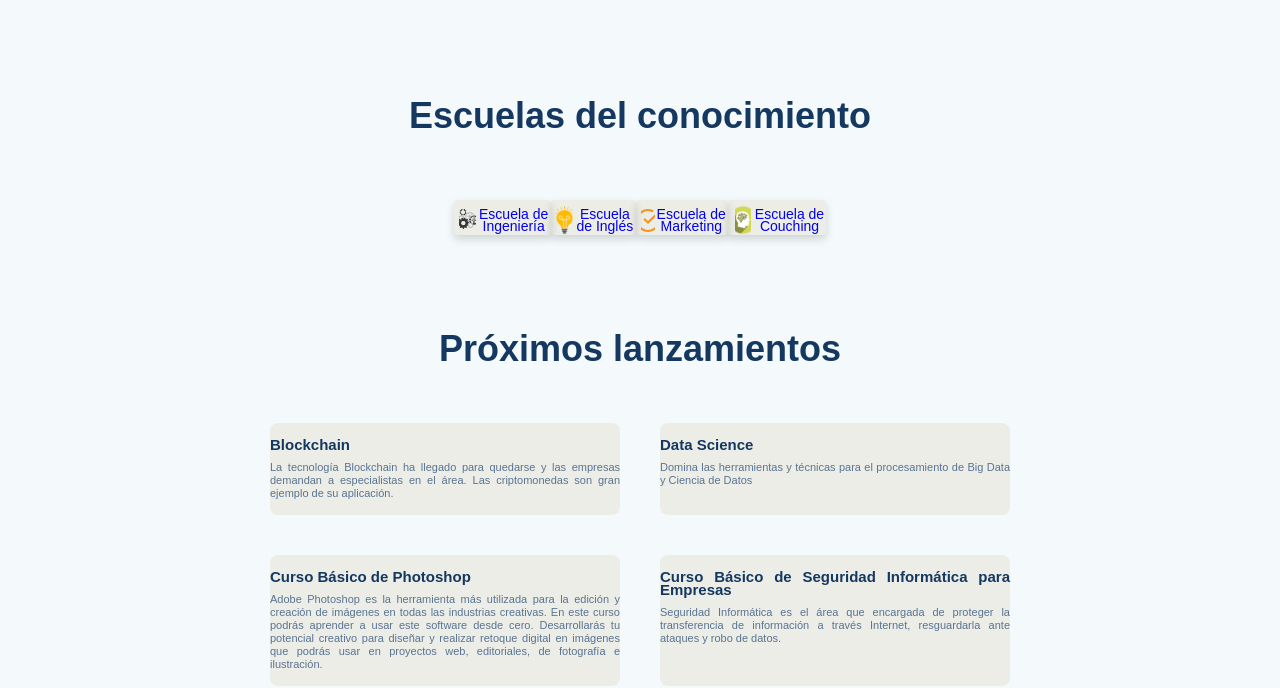
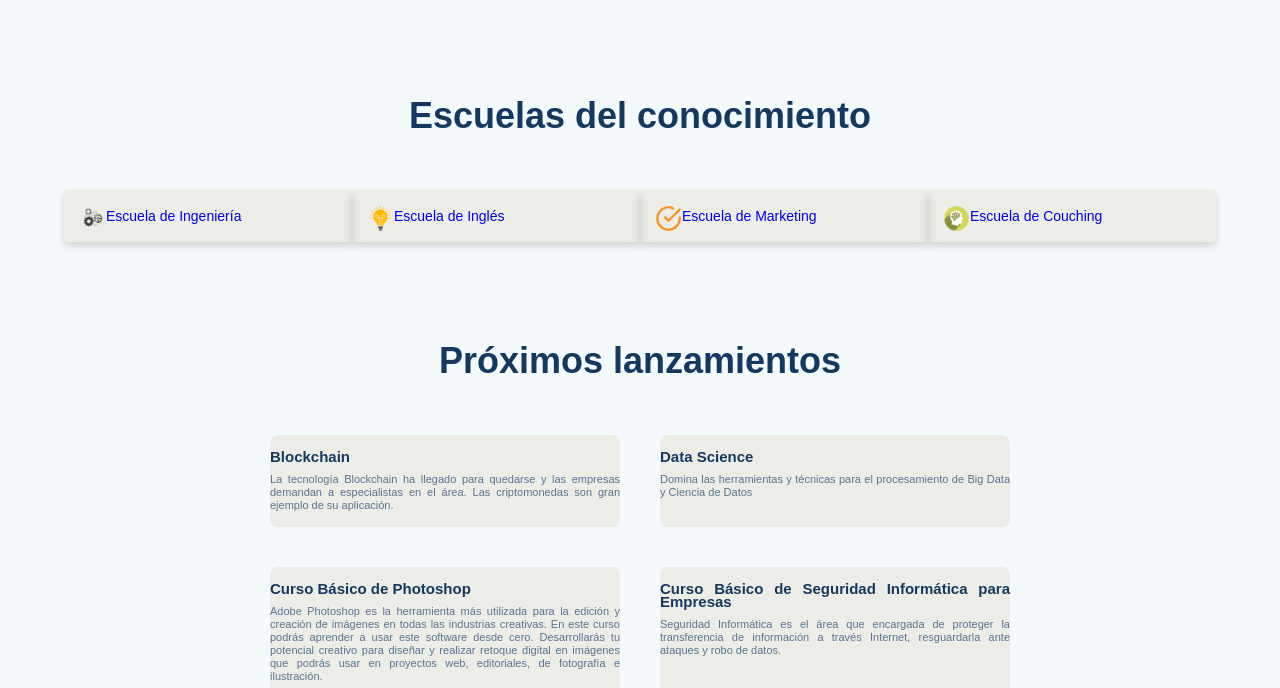
Before and after one commit to JenniferAS26/JenniferAS26.github.io, a plain HTML site: page profile.html in a window 1280 px wide. Shown: the part 1441-2129 px from the top of the page. Drawn offline with Linux system fonts and the light colour scheme.

Commit message:
Correcciones de estilos

```diff
--- a/css/stylesProfile.css
+++ b/css/stylesProfile.css
@@ -404,21 +404,21 @@ main .course-card .couching {
 .container-list {
     display: flex;
     align-items: center;
-    width: 100%;
-    height: auto;
-    padding-top: 5px;
-    padding-left: 5px;
-    margin-top: 25px;
-    margin-bottom: 10px;
+    width: 90%;
+    min-width: 288px;
+    max-width: 400px;
+    height: 52px;
+    margin: 15px auto;
+    padding: 15px;
     background-color: rgba(182, 138, 82, 0.123);
     box-shadow: 0px 4px 8px rgba(0, 0, 0, 0.16);
     border-radius: 4px;
 }
 
 .container-list .gear {
-    width: 30px;
-    height: 30px;
-    right: 240px;
+    width: 27px;
+    height: 27px;
+    margin: auto 0;
     background-image: url('../graphics/icons/gears.png');
     background-size: cover;
     background-position: center;
@@ -426,9 +426,9 @@ main .course-card .couching {
 }
 
 .container-list .eng {
-    width: 30px;
-    height: 30px;
-    right: 240px;
+    width: 27px;
+    height: 27px;
+    margin: auto 0;
     background-image: url('../graphics/icons/bulb.png');
     background-size: cover;
     background-position: center;
@@ -436,9 +436,9 @@ main .course-card .couching {
 }
 
 .container-list .mark {
-    width: 25px;
-    height: 25px;
-    right: 240px;
+    width: 27px;
+    height: 27px;
+    margin: auto 0;
     background-image: url('../graphics/icons/check-circle.svg');
     background-size: cover;
     background-position: center;
@@ -446,10 +446,9 @@ main .course-card .couching {
 }
 
 .container-list .couch {
-    width: 30px;
-    height: 30px;
-    right: 240px;
-    margin: 0 2px;
+    width: 27px;
+    height: 27px;
+    margin: auto 0;
     background-image: url('../graphics/icons/couch.png');
     background-size: cover;
     background-position: center;
@@ -457,13 +456,9 @@ main .course-card .couching {
 }
 
 .items {
-    margin-left: 5px;
-    margin: 2px 0;
-    width: auto;
-    height: auto;
     font-size: 1.4rem;
     font-weight: 500;
-    line-height: 1.2rem;
+    line-height: 1.8rem;
     color: var(--dark-blue);
 }
 
```
